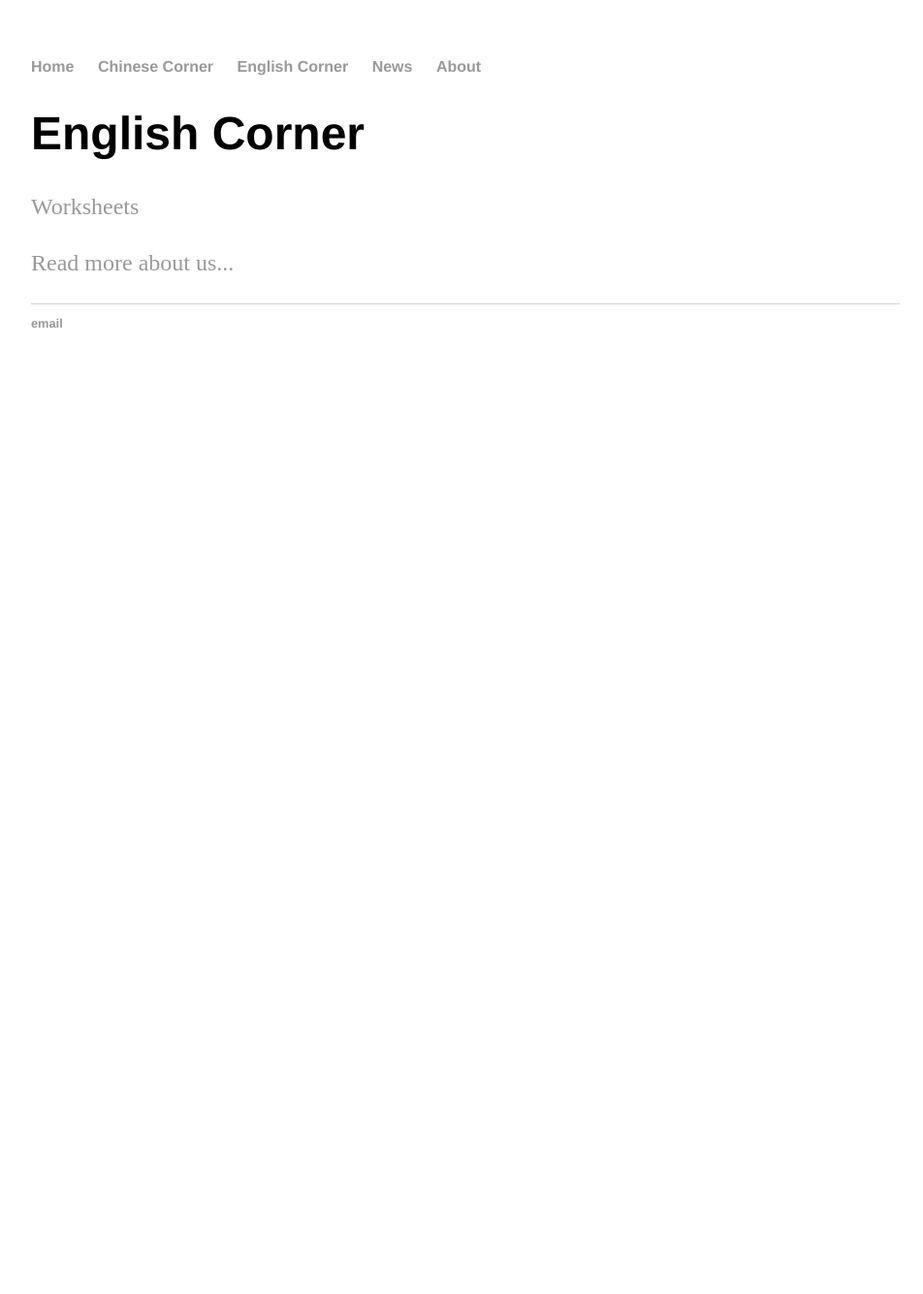
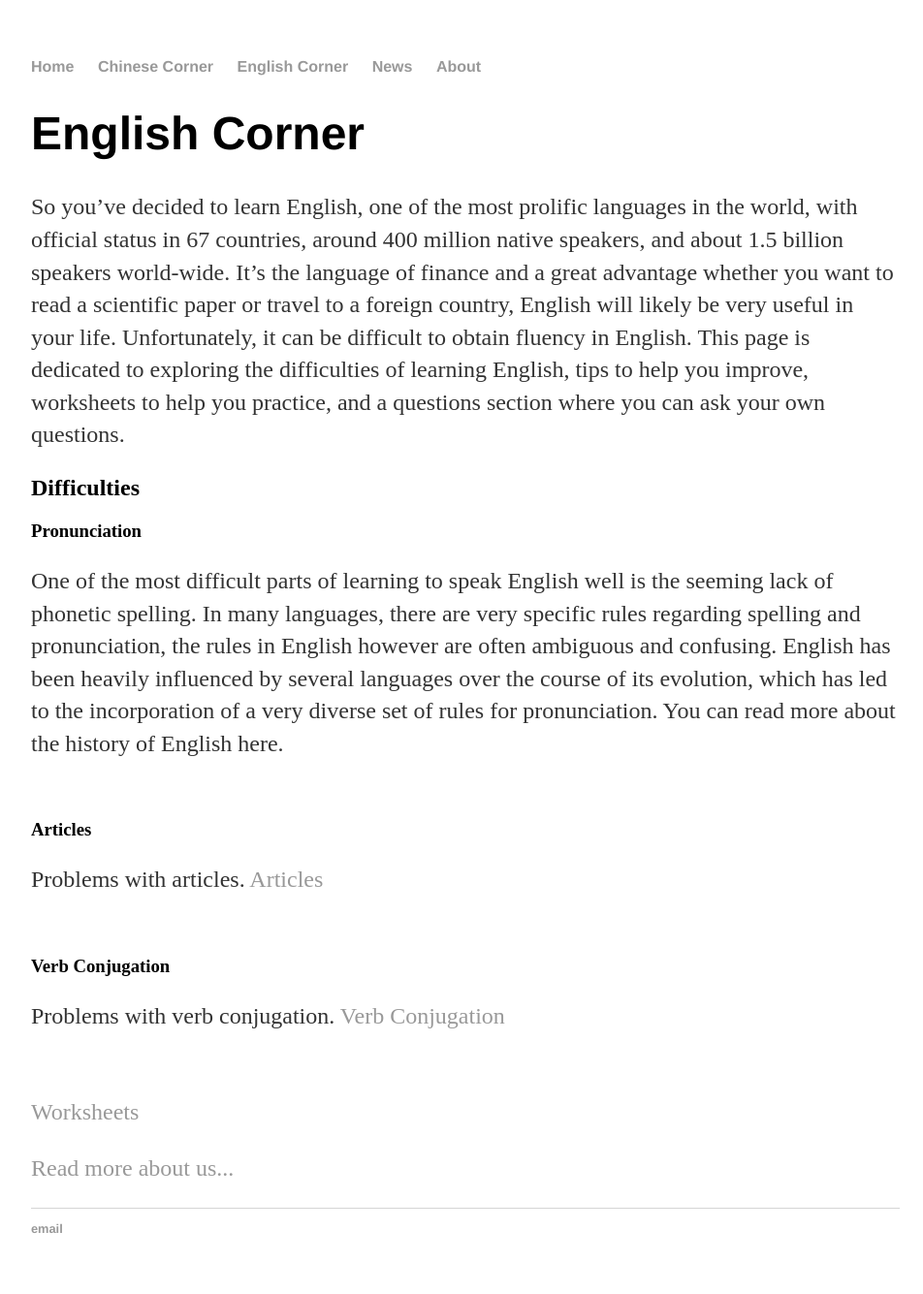
Before and after one commit to Tralinge/tralinge.github.io, a Jekyll site: the page built from english_corner.html, in a window 1280 px wide. Shown: the whole page at 97% size, without its empty margins (160-1112 px from the left). Built offline with Jekyll 4.4.1, drawn with Linux system fonts in a browser that asks for light colours; before the commit the page ends 900 px from its top, so only the background shows below that.

Commit message:
Update english_corner.html

```diff
--- a/english_corner.html
+++ b/english_corner.html
@@ -5,6 +5,30 @@ title: Tralinge | English Corner
 <div class="blurb">
 	<h1>English Corner</h1>
 
+	<p>So you’ve decided to learn English, one of the most prolific languages in the world,
+		with official status in 67 countries, around 400 million native speakers, and
+		about 1.5 billion speakers world-wide. It’s the language of finance and a great
+		advantage whether you want to read a scientific paper or travel to a foreign country,
+		English will likely be very useful in your life. Unfortunately, it can be difficult
+		to obtain fluency in English. This page is dedicated to exploring the difficulties
+		of learning English, tips to help you improve, worksheets to help you practice,
+		and a questions section where you can ask your own questions.</p>
+
+	<h2>Difficulties</h2>
+		<h3>Pronunciation</h3>
+			<p>One of the most difficult parts of learning to speak English well is the seeming lack of
+				phonetic spelling. In many languages, there are very specific rules regarding spelling
+				and pronunciation, the rules in English however are often ambiguous and confusing.
+				English has been heavily influenced by several languages over the course of its evolution,
+				which has led to the incorporation of a very diverse set of rules for pronunciation. You
+				can read more about the history of English here.</p><br>
+		<h3>Articles</h3>
+			<p>Problems with articles. <a href="?">Articles</a></p><br>
+
+		<h3>Verb Conjugation</h3>
+			<p>Problems with verb conjugation. <a href="?">Verb Conjugation</a></p><br>
+
+
 	<p><a href="english_corner/worksheets.html">Worksheets</a></p>
 
 
```
